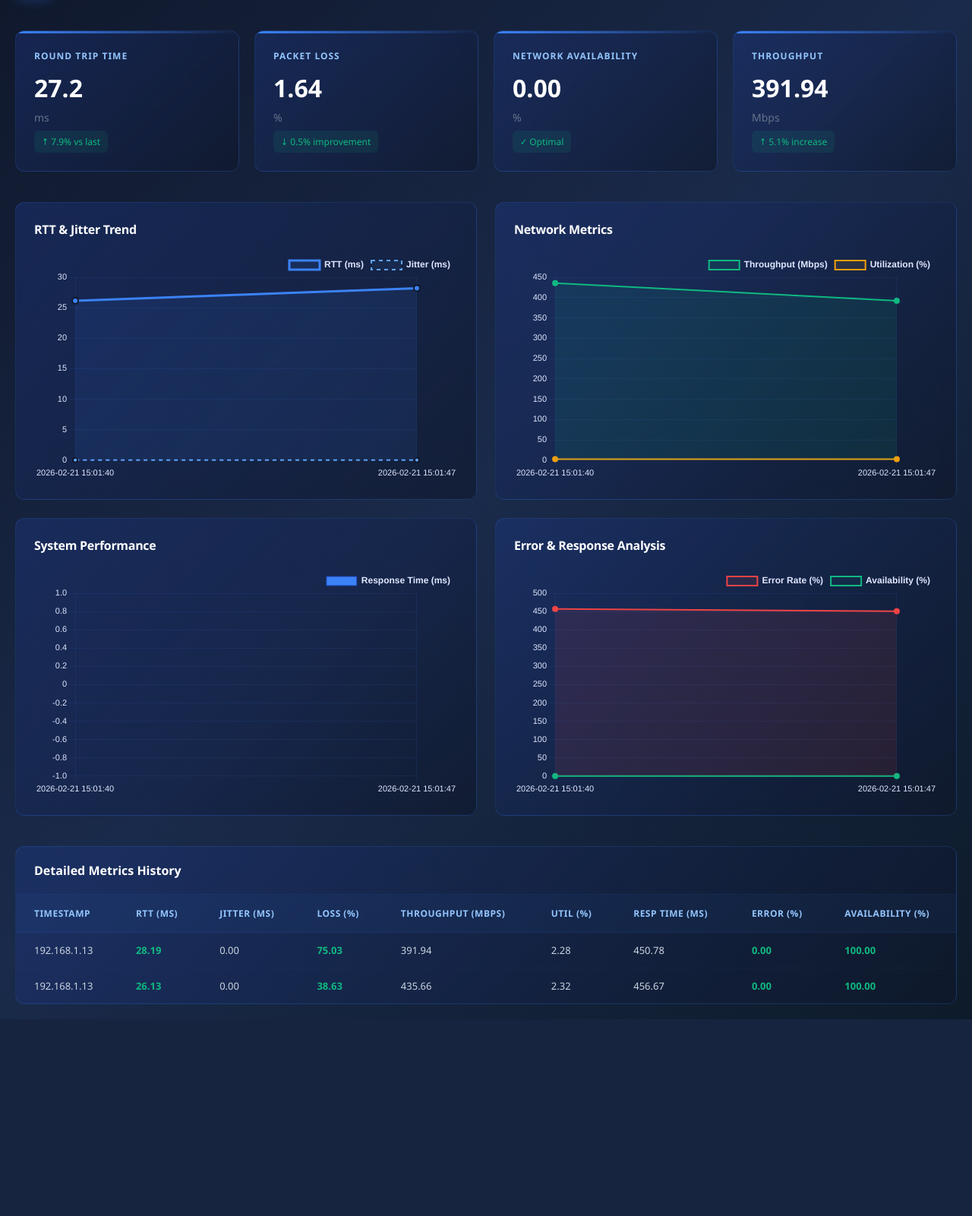
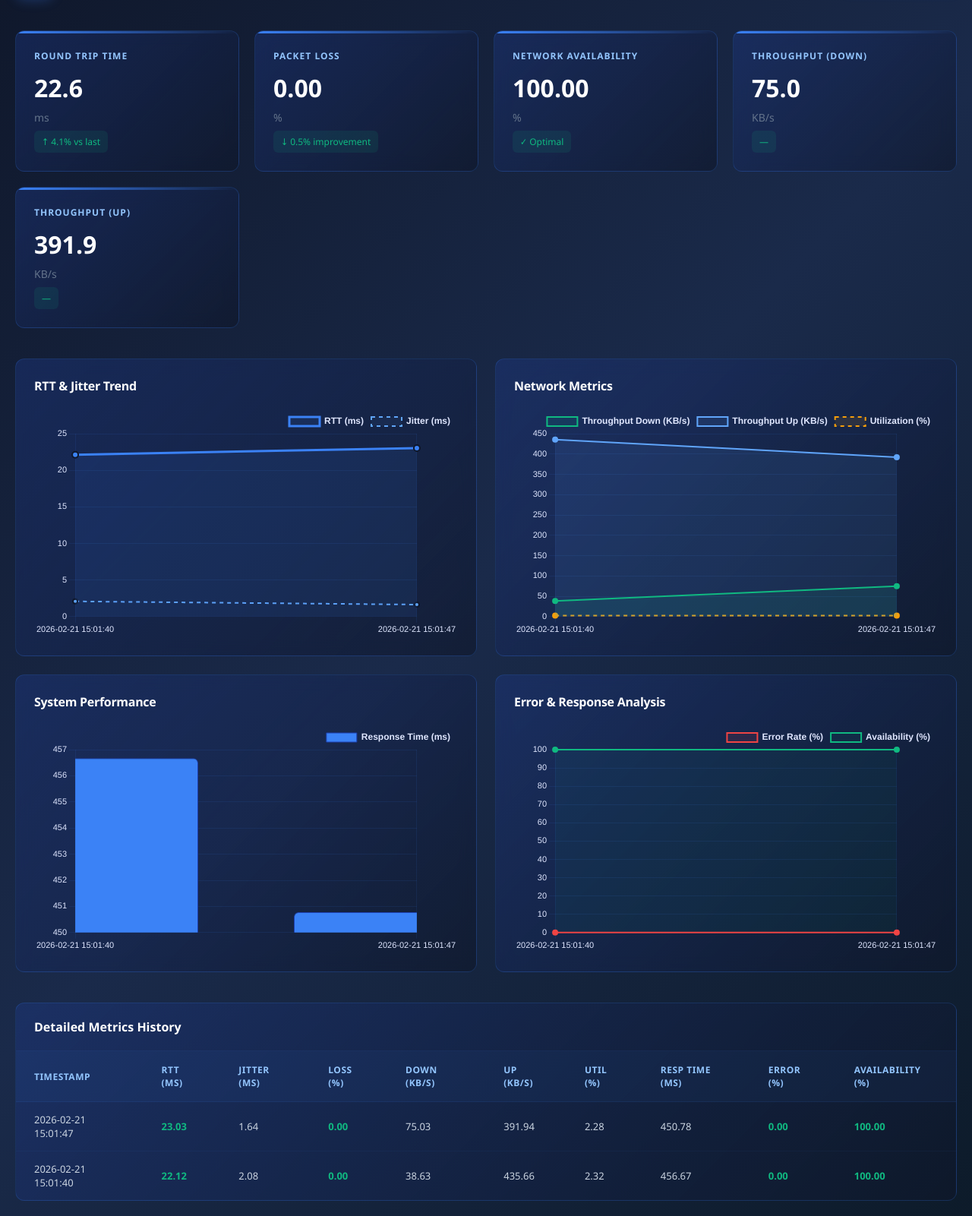
Before and after one commit to valentino3015/4DS5_QoSBuddy, a Flask app: page / in a window 1280 px wide. Shown: the part 86-1687 px from the top of the page at 76% size. Before the commit the page ends 1428 px from the top, so only its background shows below. Run offline with Flask 3, Linux system fonts and the light colour scheme; data comes from the database, SQL or seed files in the repository; both versions use the stored data as it was after the commit; some libraries are stand-ins or nearby versions.

Commit message:
Fixed a few issues and seperated the network throughput traffic

```diff
--- a/network_monitor/app.py
+++ b/network_monitor/app.py
@@ -29,8 +29,8 @@ def _rows_to_chart_data(rows: Sequence[Sequence[Any]]) -> Dict[str, List[Any]]:
     Convert raw DB rows to chart series in chronological order.
 
     Expected schema (by index): (id, timestamp, source_ip, destination_ip, avg_rtt, p95_rtt,
-    jitter, packet_loss, throughput, bandwidth_utilization, retransmission_rate, response_time,
-    http_error_rate, availability)
+    jitter, packet_loss, throughput_down, throughput_up, bandwidth_utilization, retransmission_rate,
+    response_time, http_error_rate, availability)
     """
 
     # rows are fetched DESC; charts should render left->right old->new
@@ -40,7 +40,8 @@ def _rows_to_chart_data(rows: Sequence[Sequence[Any]]) -> Dict[str, List[Any]]:
     rtt: List[float] = []
     jitter: List[float] = []
     loss: List[float] = []
-    throughput: List[float] = []
+    throughput_down: List[float] = []
+    throughput_up: List[float] = []
     util: List[float] = []
     resp_time: List[float] = []
     error: List[float] = []
@@ -48,21 +49,23 @@ def _rows_to_chart_data(rows: Sequence[Sequence[Any]]) -> Dict[str, List[Any]]:
 
     for row in rows_chrono:
         timestamps.append(_time_label(row[0]))
-        rtt.append(float(row[4] or 0))
-        jitter.append(float(row[6] or 0))
-        loss.append(float(row[5] or 0))
-        throughput.append(float(row[8]) or 0)
-        util.append(float(row[9] or 0))
-        resp_time.append(float(row[10] or 0))
-        error.append(float(row[11] or 0))
-        availability.append(float(row[12] or 0))
+        rtt.append(round(float(row[3] or 0), 2))
+        jitter.append(round(float(row[5] or 0), 2))
+        loss.append(round(float(row[6] or 0), 2))
+        throughput_down.append(round(float(row[7] or 0), 2))
+        throughput_up.append(round(float(row[8] or 0), 2))
+        util.append(round(float(row[9] or 0), 2))
+        resp_time.append(round(float(row[11] or 0), 2))
+        error.append(round(float(row[12] or 0), 2))
+        availability.append(round(float(row[13] or 0), 2))
 
     return {
         "timestamps": timestamps,
         "rtt": rtt,
         "jitter": jitter,
         "loss": loss,
-        "throughput": throughput,
+        "throughputDown": throughput_down,
+        "throughputUp": throughput_up,
         "util": util,
         "respTime": resp_time,
         "error": error,
--- a/network_monitor/db.py
+++ b/network_monitor/db.py
@@ -1,6 +1,10 @@
 """
 Shared DB helpers/constants used by both the agent and the Flask app.
 Keeps INSERT column order consistent across the project.
+
+If upgrading from a schema that had a single 'throughput' column, run:
+  ALTER TABLE network_metrics ADD COLUMN throughput_down DOUBLE, ADD COLUMN throughput_up DOUBLE;
+  ALTER TABLE network_metrics DROP COLUMN throughput;
 """
 
 from __future__ import annotations
@@ -16,7 +20,8 @@ METRICS_COLUMNS: Tuple[str, ...] = (
     "p95_rtt",
     "jitter",
     "packet_loss",
-    "throughput",
+    "throughput_down",
+    "throughput_up",
     "bandwidth_utilization",
     "retransmission_rate",
     "response_time",
@@ -34,7 +39,15 @@ INSERT_METRICS_SQL = (
 def metrics_values(metrics: Mapping[str, Any]) -> Sequence[Any]:
     """
     Return metric values in the same order as METRICS_COLUMNS.
+    Numeric values are formatted to 2 decimal places (e.g. "12.12") for VARCHAR storage.
     Raises KeyError if a required key is missing (useful for catching schema drift).
     """
-
+    result = []
+    for col in METRICS_COLUMNS:
+        value = metrics[col]
+        if value is not None and isinstance(value, (int, float)):
+            result.append(f"{float(value):.2f}")
+        else:
+            result.append(value)
+    return tuple(result)
     return tuple(metrics[col] for col in METRICS_COLUMNS)
--- a/network_monitor/requirements.txt
+++ b/network_monitor/requirements.txt
@@ -6,3 +6,4 @@ speedtest-cli
 ping3
 numpy
 pymysql
+requests
--- a/network_monitor/templates/dashboard.html
+++ b/network_monitor/templates/dashboard.html
@@ -404,10 +404,17 @@
         </div>
 
         <div class="kpi-card">
-            <div class="kpi-label">Throughput</div>
-            <div class="kpi-value" id="throughput-value">0</div>
-            <div class="kpi-unit">Mbps</div>
-            <div class="kpi-change" id="throughput-change">↑ 5.1% increase</div>
+            <div class="kpi-label">Throughput (Down)</div>
+            <div class="kpi-value" id="throughput-down-value">0</div>
+            <div class="kpi-unit">KB/s</div>
+            <div class="kpi-change" id="throughput-down-change">—</div>
+        </div>
+
+        <div class="kpi-card">
+            <div class="kpi-label">Throughput (Up)</div>
+            <div class="kpi-value" id="throughput-up-value">0</div>
+            <div class="kpi-unit">KB/s</div>
+            <div class="kpi-change" id="throughput-up-change">—</div>
         </div>
     </div>
 
@@ -454,7 +461,8 @@
                             <th>RTT (ms)</th>
                             <th>Jitter (ms)</th>
                             <th>Loss (%)</th>
-                            <th>Throughput (Mbps)</th>
+                            <th>Down (KB/s)</th>
+                            <th>Up (KB/s)</th>
                             <th>Util (%)</th>
                             <th>Resp Time (ms)</th>
                             <th>Error (%)</th>
@@ -464,10 +472,11 @@
                     <tbody id="metricsTable">
                         {% for row in data %}
                         <tr>
-                            <td>{{ row[1] }}</td>
-                            <td class="metric-good">{{ row[4] }}</td>
-                            <td>{{ row[6] }}</td>
-                            <td class="metric-good">{{ row[7] }}</td>
+                            <td>{{ row[0] }}</td>
+                            <td class="metric-good">{{ row[3] }}</td>
+                            <td>{{ row[5] }}</td>
+                            <td class="metric-good">{{ row[6] }}</td>
+                            <td>{{ row[7] }}</td>
                             <td>{{ row[8] }}</td>
                             <td>{{ row[9] }}</td>
                             <td>{{ row[11] }}</td>
@@ -490,7 +499,8 @@
             rtt: initialData.rtt || [],
             jitter: initialData.jitter || [],
             loss: initialData.loss || [],
-            throughput: initialData.throughput || [],
+            throughputDown: initialData.throughputDown || [],
+            throughputUp: initialData.throughputUp || [],
             util: initialData.util || [],
             respTime: initialData.respTime || [],
             error: initialData.error || [],
@@ -579,8 +589,8 @@
                 labels: liveData.timestamps,
                 datasets: [
                     {
-                        label: 'Throughput (Mbps)',
-                        data: liveData.throughput,
+                        label: 'Throughput Down (KB/s)',
+                        data: liveData.throughputDown,
                         borderColor: chartColors.success,
                         backgroundColor: 'rgba(16, 185, 129, 0.1)',
                         borderWidth: 2,
@@ -590,15 +600,27 @@
                         pointBackgroundColor: chartColors.success
                     },
                     {
+                        label: 'Throughput Up (KB/s)',
+                        data: liveData.throughputUp,
+                        borderColor: chartColors.accent,
+                        backgroundColor: 'rgba(96, 165, 250, 0.1)',
+                        borderWidth: 2,
+                        fill: true,
+                        tension: 0.4,
+                        pointRadius: 3,
+                        pointBackgroundColor: chartColors.accent
+                    },
+                    {
                         label: 'Utilization (%)',
                         data: liveData.util,
                         borderColor: chartColors.warning,
                         backgroundColor: 'rgba(245, 158, 11, 0.1)',
                         borderWidth: 2,
-                        fill: true,
+                        fill: false,
                         tension: 0.4,
                         pointRadius: 3,
-                        pointBackgroundColor: chartColors.warning
+                        pointBackgroundColor: chartColors.warning,
+                        borderDash: [5, 5]
                     }
                 ]
             },
@@ -666,19 +688,22 @@
                 document.getElementById('rtt-value').textContent = '0';
                 document.getElementById('loss-value').textContent = '0';
                 document.getElementById('avail-value').textContent = '0';
-                document.getElementById('throughput-value').textContent = '0';
+                document.getElementById('throughput-down-value').textContent = '0';
+                document.getElementById('throughput-up-value').textContent = '0';
                 return;
             }
 
             const avgRTT = (liveData.rtt.reduce((a, b) => a + b, 0) / n).toFixed(1);
             const lastLoss = (liveData.loss[n - 1] ?? 0).toFixed(2);
             const lastAvail = (liveData.availability[n - 1] ?? 0).toFixed(2);
-            const lastThroughput = (liveData.throughput[n - 1] ?? 0).toFixed(2);
+            const lastDown = (liveData.throughputDown[n - 1] ?? 0).toFixed(1);
+            const lastUp = (liveData.throughputUp[n - 1] ?? 0).toFixed(1);
 
             document.getElementById('rtt-value').textContent = avgRTT;
             document.getElementById('loss-value').textContent = lastLoss;
             document.getElementById('avail-value').textContent = lastAvail;
-            document.getElementById('throughput-value').textContent = lastThroughput;
+            document.getElementById('throughput-down-value').textContent = lastDown;
+            document.getElementById('throughput-up-value').textContent = lastUp;
 
             // Optional: simple "change" indicator based on previous point
             if (n >= 2) {
@@ -700,7 +725,8 @@
                 liveData.rtt = latest.rtt || [];
                 liveData.jitter = latest.jitter || [];
                 liveData.loss = latest.loss || [];
-                liveData.throughput = latest.throughput || [];
+                liveData.throughputDown = latest.throughputDown || [];
+                liveData.throughputUp = latest.throughputUp || [];
                 liveData.util = latest.util || [];
                 liveData.respTime = latest.respTime || [];
                 liveData.error = latest.error || [];
@@ -712,8 +738,9 @@
                 rttChart.update();
 
                 metricsChart.data.labels = liveData.timestamps;
-                metricsChart.data.datasets[0].data = liveData.throughput;
-                metricsChart.data.datasets[1].data = liveData.util;
+                metricsChart.data.datasets[0].data = liveData.throughputDown;
+                metricsChart.data.datasets[1].data = liveData.throughputUp;
+                metricsChart.data.datasets[2].data = liveData.util;
                 metricsChart.update();
 
                 perfChart.data.labels = liveData.timestamps.slice(-10);
```
Also changed, not shown: network_monitor/collector.py (+8 -6 lines), network_monitor/network_qos_db.sql (added, +58 -0 lines), 1 other file.
